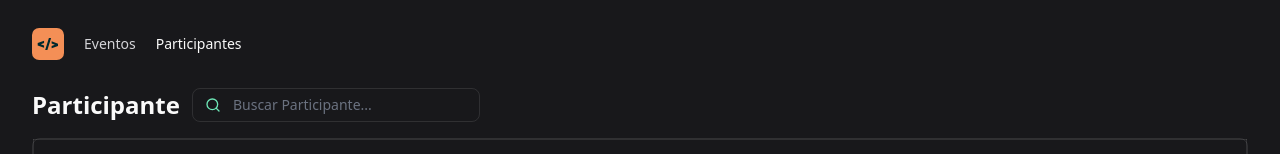
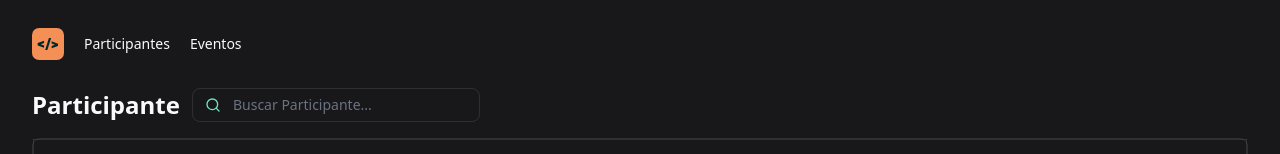
Before and after one commit to luisricarte/pass.in, a React (Vite) app: page / in a window 1280 px wide. Shown: the top 154 px of the page. Built offline with nearby package versions, Linux system fonts and the light colour scheme.

Commit message:
adicionando NavLink

```diff
--- a/src/components/header.tsx
+++ b/src/components/header.tsx
@@ -1,12 +1,13 @@
 import nlwUniteIcon from '../assets/nlw-unite-icon.svg';
+import { NavLink } from './nav-link';
 
 export function Header() {
     return (
         <div className='flex items-center gap-5 py-2'>
             <img src={nlwUniteIcon} />
             <nav className='flex item-center gap-5'>
-                <a href="" className='font-medium text-sm text-zinc-300'>Eventos</a>
-                <a href="" className='font-medium text-sm'>Participantes</a>
+                <NavLink href='/participantes'>Participantes</NavLink>
+                <NavLink href='/eventos'>Eventos</NavLink>
             </nav>
 
         </div>
--- /dev/null
+++ b/src/components/nav-link.tsx
@@ -0,0 +1,13 @@
+import { ComponentProps } from "react"
+
+interface NavLinkProps extends ComponentProps<'a'> {
+    children: React.ReactNode
+}
+
+export function NavLink(props:NavLinkProps) {
+    return (
+        <a {...props} className="font-medium text-sm">
+            {props.children}
+        </a>
+    )
+}
```
